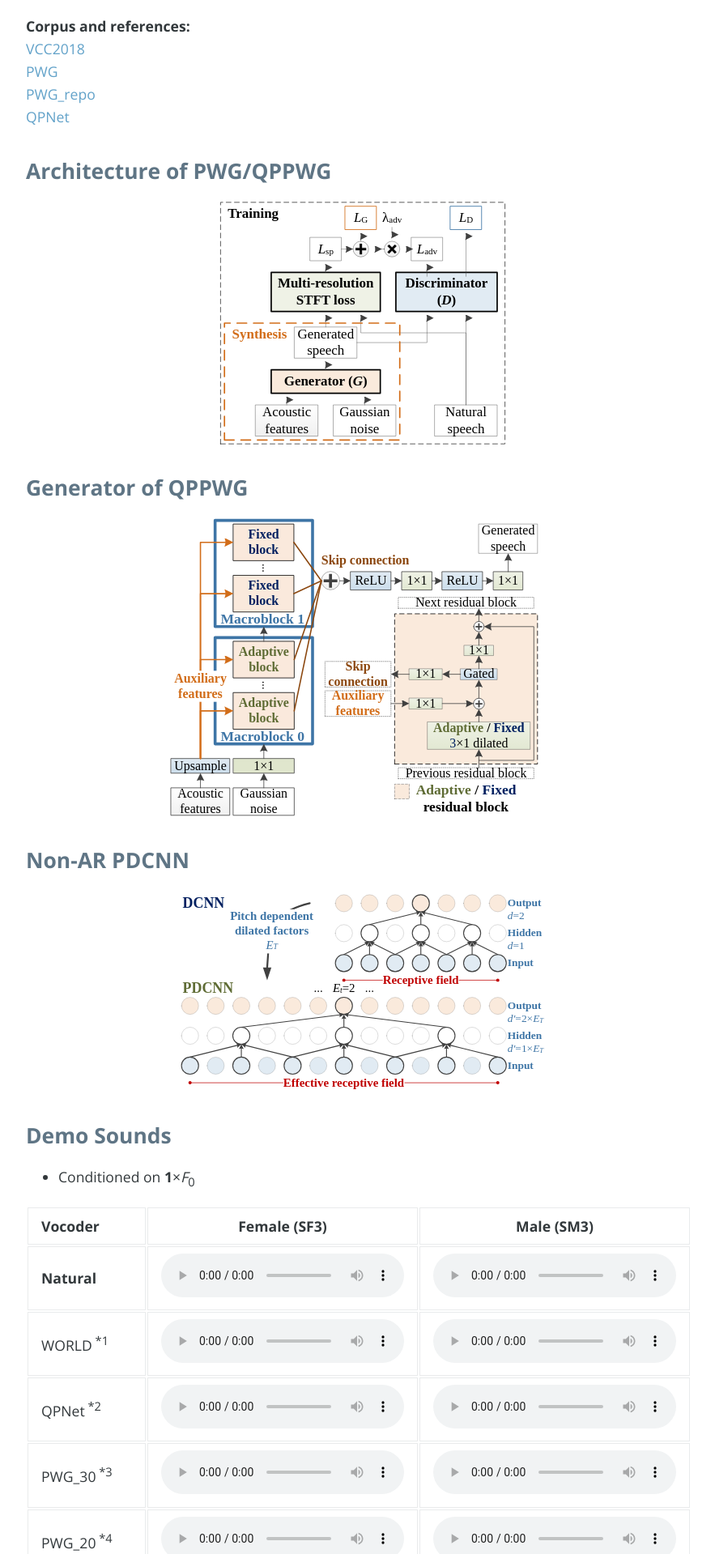
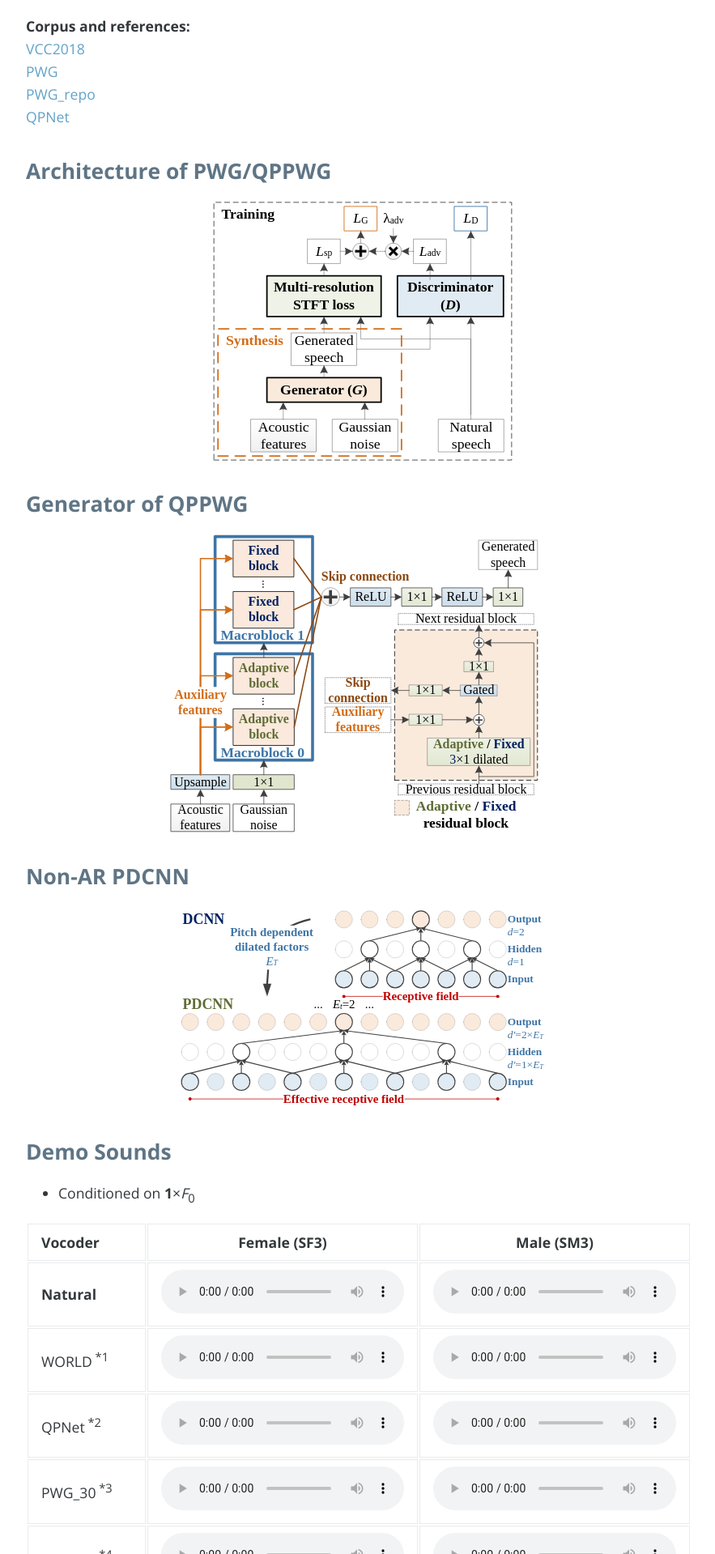
Before and after one commit to bigpon/QuasiPeriodicParallelWaveGAN_demo, a Jekyll site: the page built from index.md, in a window 1280 px wide. Shown: the part 783-2702 px from the top of the page at 81% size, without its empty margins (192-1075 px from the left). Built offline with Jekyll 4.4.1, drawn with Linux system fonts in a browser that asks for light colours; nearby versions of some CDN libraries; comment, search, counter and statistics services are not loaded.

Commit message:
update figures

```diff
--- a/index.md
+++ b/index.md
@@ -15,7 +15,7 @@ This page is the demo of
 [QPNet](https://bigpon.github.io/QuasiPeriodicWaveNet_demo/)
 
 ## **Architecture of PWG/QPPWG**
-<center><img src="res/figure/PWG.svg" style="display:block;width:370px;height:300px"></center>
+<center><img src="res/figure/PWG.svg" style="display:block;width:370px;height:320px"></center>
 
 ## **Generator of QPPWG**
 <center><img src="res/figure/QPPWG_G.svg" style="display:block;width:500px;height:370px"></center>
```
Also changed, not shown: res/figure/PWG.svg, 2 other files.
